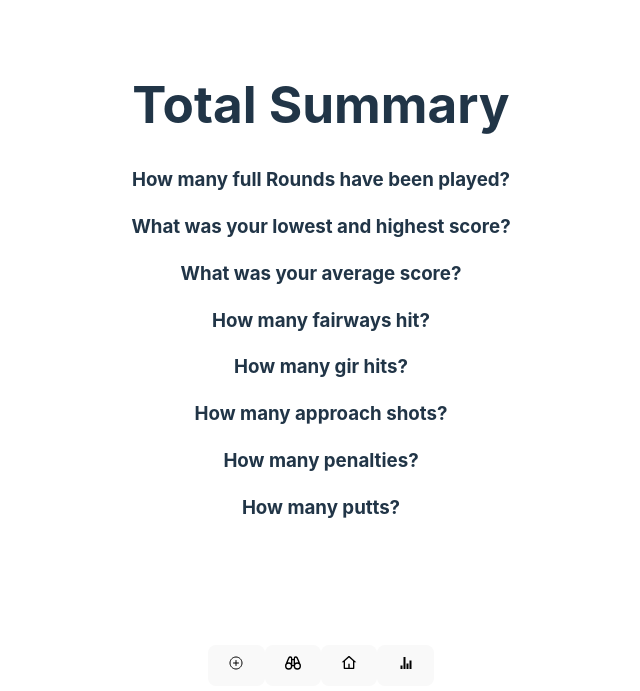
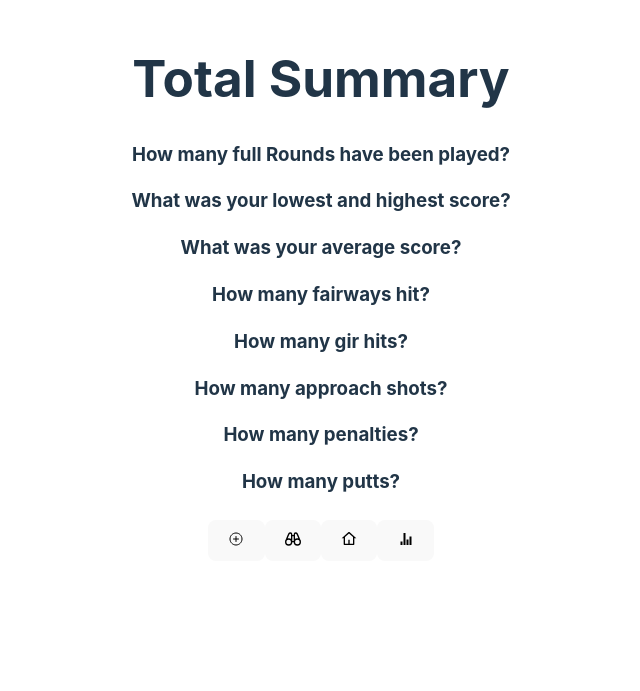
Before and after one commit to CipiVlad/AGAPS-A-Golf-Analyze-Web-App, a React (Vite) app in the folder client/: page /stats in a window 1280 px wide. Shown: the part 109-800 px from the top of the page, without its empty margins (319-959 px from the left). Built offline with nearby package versions, Linux system fonts and the light colour scheme.

Commit message:
test deploy client and server

```diff
--- a/client/src/components/Navbar.tsx
+++ b/client/src/components/Navbar.tsx
@@ -21,7 +21,7 @@ const Navbar = () => {
     const navStyle = {
         padding: "5px",
         borderRadius: "10px",
-        position: "absolute",
+        // position: "fixed",
         bottom: "0",
         right: "0",
         left: "0",
```
